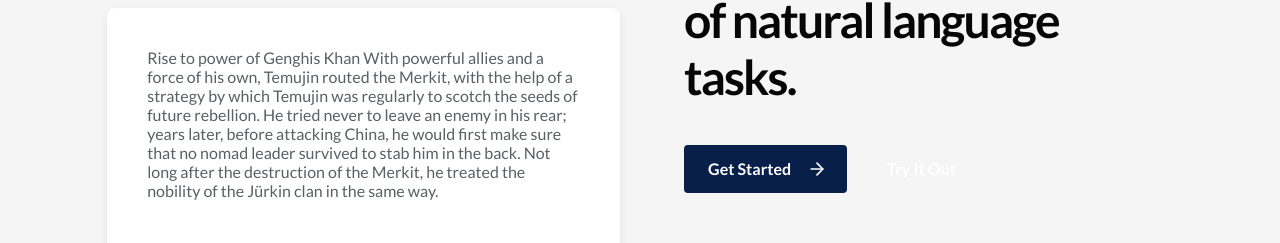
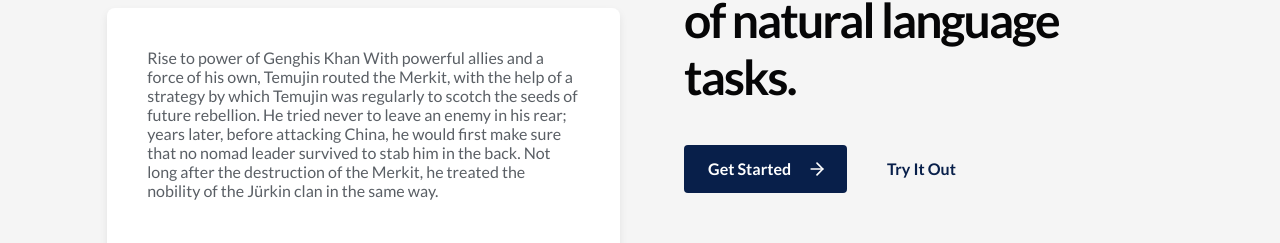
Before and after one commit to Zummit-Africa-Inc/Zapi-FE-v2, a React (Vite) app: page / in a window 1280 px wide. Shown: the part 1205-1448 px from the top of the page. Built offline with nearby package versions, Linux system fonts and the light colour scheme; no server answers; what aws-amplify would draw is missing.

Commit message:
made fixes to homepage

```diff
--- a/src/components/home/AiModels/TaskLang.tsx
+++ b/src/components/home/AiModels/TaskLang.tsx
@@ -88,6 +88,9 @@ const TaskLang: React.FC = () => {
           />
           <Button
             to="#"
+            style={{
+              color: '#081F4A'
+            }}
             label="Try it out"
             size="medium"
             variant={currentMode === "dark" ? "tertiary" : "outline"}
```
